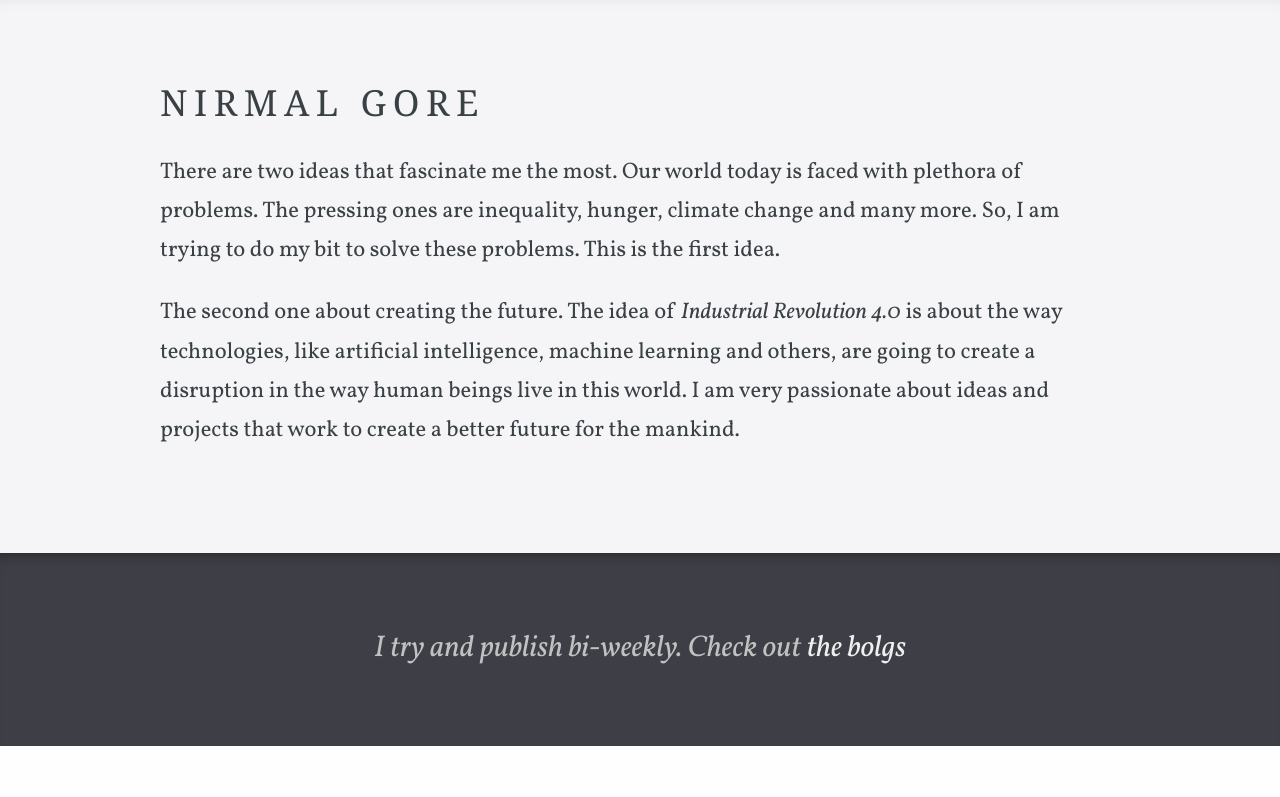
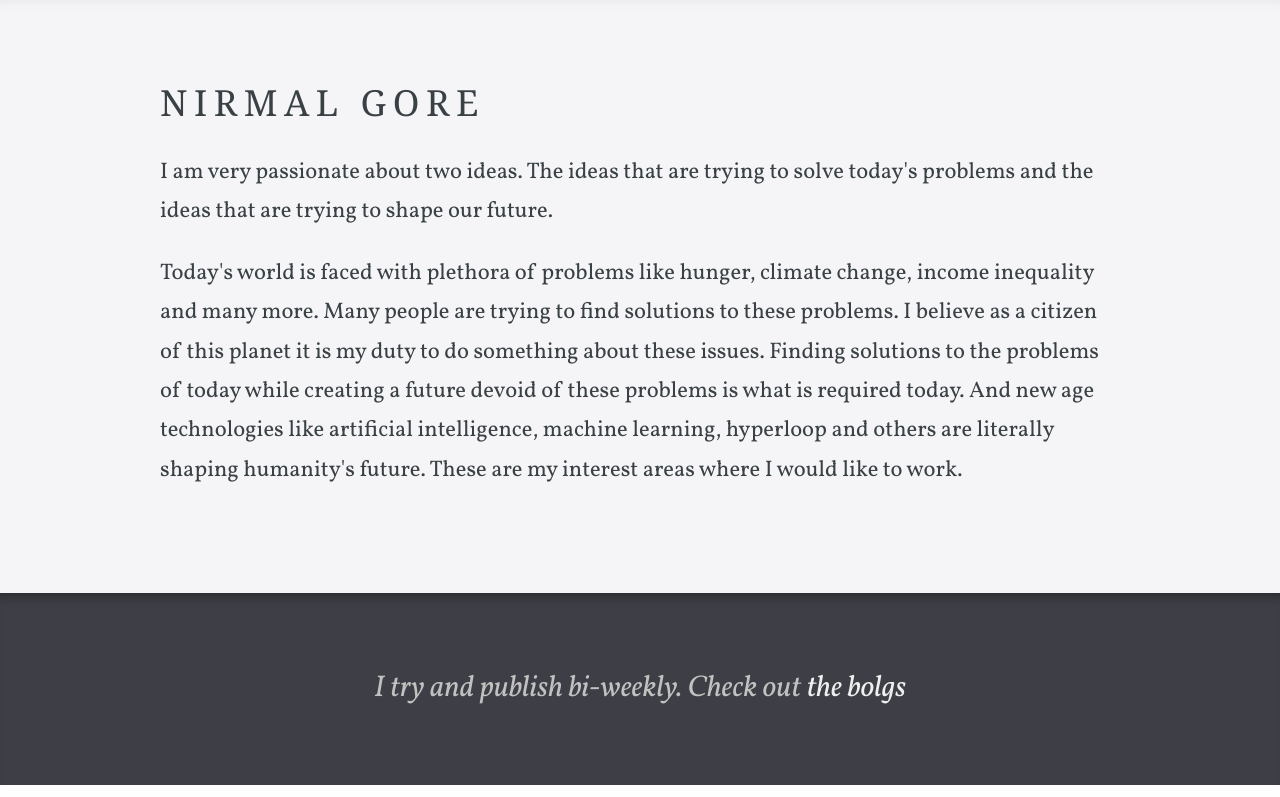
Before and after one commit to nirmalgore/nirmalgore.github.io, a Jekyll site: the page built from index.html, in a window 1280 px wide and 900 px high, scrolled down 621 px, cut to the strip 103-900 px from the top of the window. Built offline with Jekyll 4.4.1, drawn with Linux system fonts in a browser that asks for light colours; some web fonts are replaced.

Commit message:
updated intro

```diff
--- a/index.html
+++ b/index.html
@@ -20,14 +20,10 @@ _options:
 ---
 <div class="editable">
 
-	<p>There are two ideas that fascinate me the most. Our world today is faced with plethora of problems.
-		The pressing ones are inequality, hunger, climate change and many more. So, I am trying to do my bit to solve these problems.
-		This is the first idea. </p>
-
-	</p>The second one about creating the future.
-	The idea of <em>Industrial Revolution 4.0</em> is about the way technologies, like artificial intelligence, machine learning and others,
-	are going to create a disruption in the way human beings live in this world. I am very passionate about ideas and projects that work to
-	create a better future for the mankind.</p>
+	<p>I am very passionate about two ideas. The ideas that are trying to solve today's problems and the ideas that are trying to shape our future.</p>
+	</p>Today's world is faced with plethora of problems like hunger, climate change, income inequality and many more. Many people are trying to find solutions to these problems. I believe as a citizen of this planet it is my duty to do something about these issues.
+	Finding solutions to the problems of today while creating a future devoid of these problems is what is required today. And new age technologies like artificial intelligence, machine learning, hyperloop and others are literally shaping humanity's future.
+	These are my interest areas where I would like to work.</p>
 
 </div>
 
```
